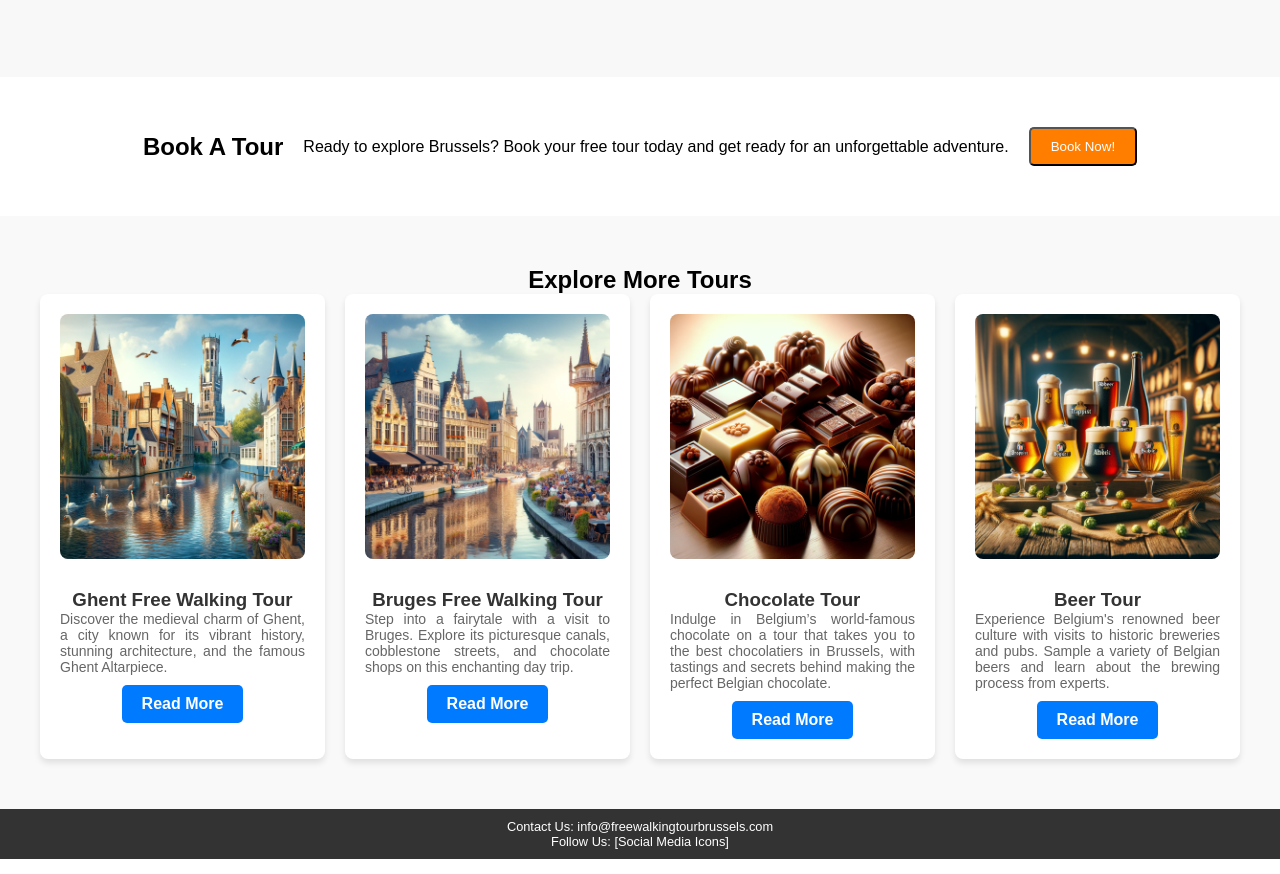
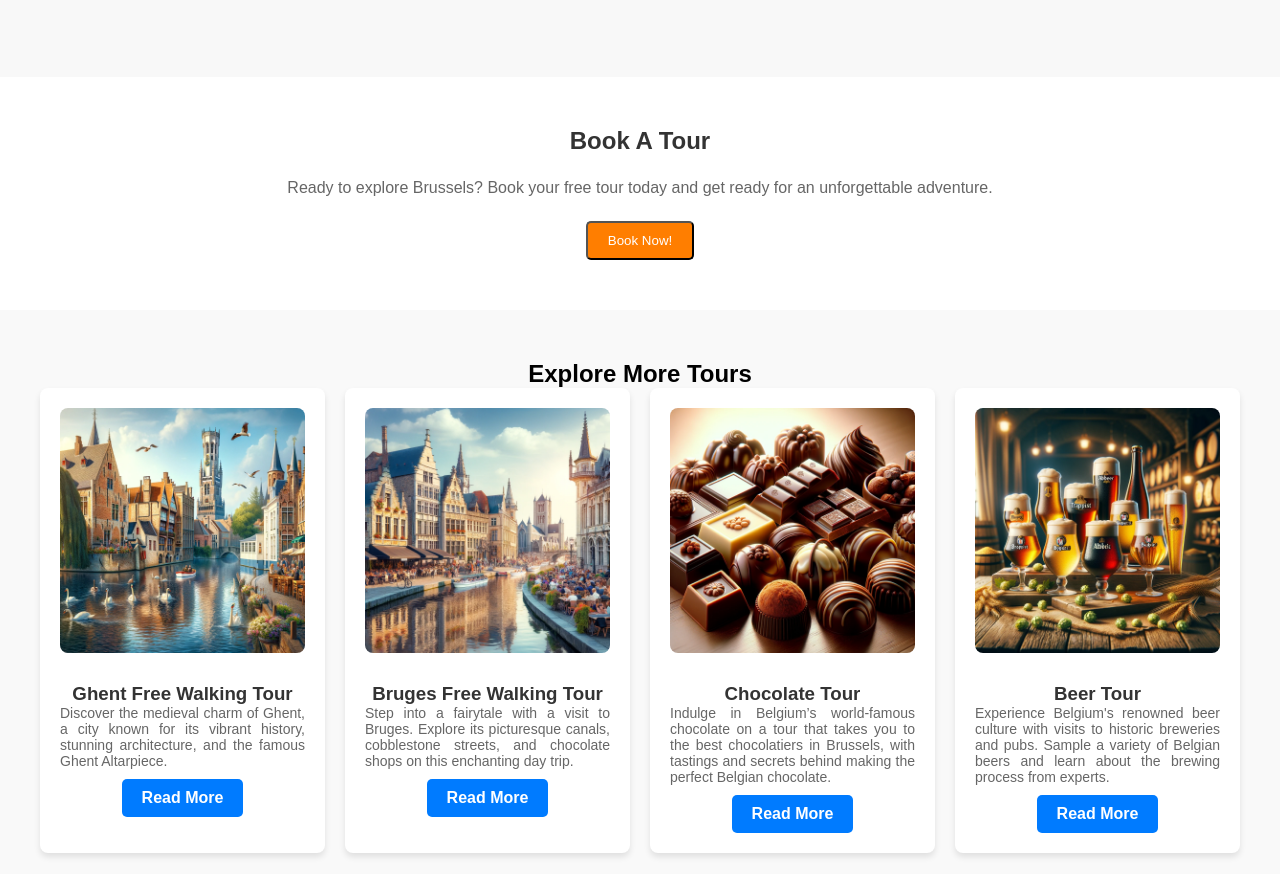
Before and after one commit to adrianrodriguez-io/tour, a plain HTML site: page index.html in a window 1280 px wide. Shown: the part 2465-3339 px from the top of the page. Drawn offline with Linux system fonts and the light colour scheme; a script that the page names is missing.

Commit message:
centerred cta

```diff
--- a/index.html
+++ b/index.html
@@ -203,7 +203,9 @@
     </section>
 
     <section id="book" class="book-section">
+        <div class="container">
             <h2>Book A Tour</h2>
+            <div class="book-a-tour-container">
                 <p>Ready to explore Brussels? Book your free tour today and get ready for an unforgettable adventure.</p>
                 <!-- Booking form or link -->
                 <div class="">
@@ -228,7 +230,8 @@
                         });
                     </script>
                 </div>
-
+            </div>
+        </div>
     </section>
 
 
--- a/style.css
+++ b/style.css
@@ -43,6 +43,7 @@ body, html {
     justify-content: center;
     padding: 50px 20px;
     gap: 20px;
+    text-align: center;
 }
 
 .info-section .container, .book-section {
@@ -70,6 +71,29 @@ body, html {
     gap: 20px;
     padding-top: 20px;
 }
+
+
+.book-section {
+        background-color: #fff;
+        padding: 50px 20px;
+    }
+
+    .book-section .container {
+        max-width: 1200px;
+        margin: auto;
+        text-align: center;
+    }
+
+    .book-section h2 {
+        color: #333;
+        margin-bottom: 20px;
+    }
+
+    .book-section p {
+        color: #666;
+        line-height: 1.6;
+        margin-bottom: 20px;
+    }
 
 .cta {
     background-color: #ff7e00;
```
Lines whose indentation alone changed are shown as unchanged.
